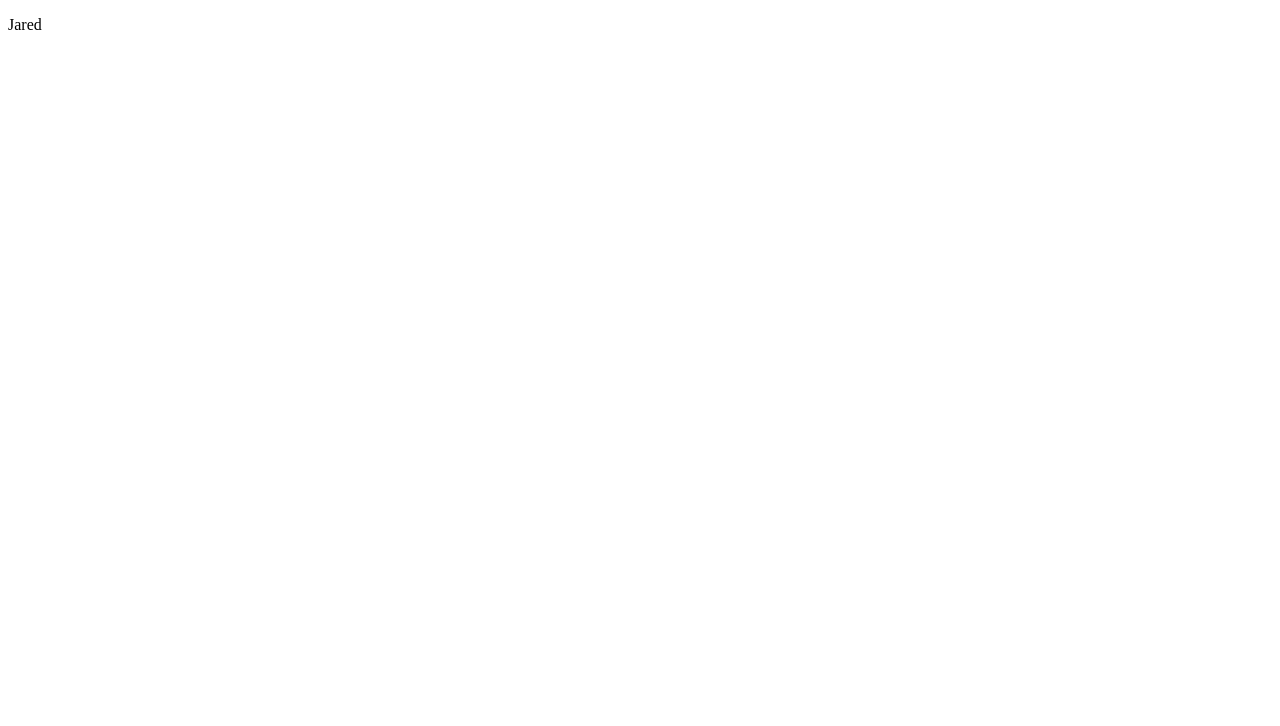
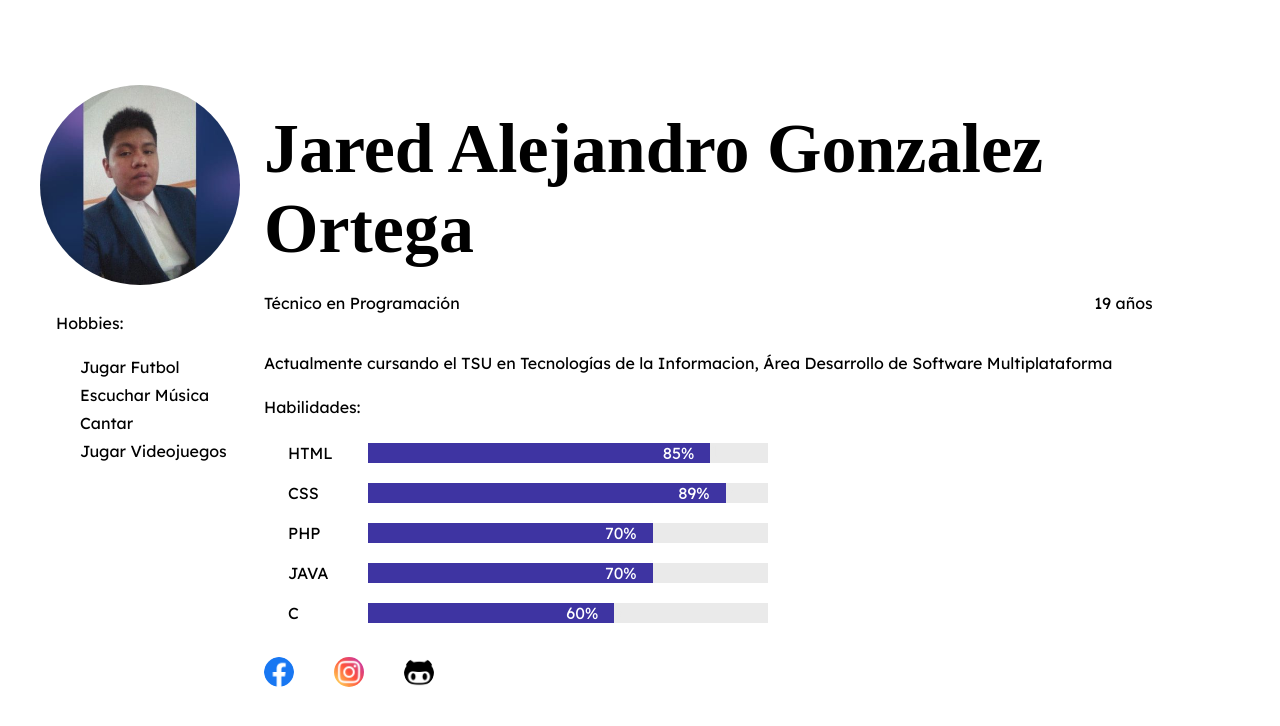
Before and after one commit to aleort09/aleort09.github.io, a plain HTML site: page index.html in a window 1280 px wide. Drawn offline with Linux system fonts and the light colour scheme; a web font is replaced by a local one.

Commit message:
Estructuracion y diseño terminado

```diff
--- /dev/null
+++ b/css/style.css
@@ -0,0 +1,200 @@
+
+@import url('https://fonts.googleapis.com/css2?family=Joti+One&family=Lexend+Deca:wght@100..900&family=Londrina+Solid:wght@100;300;400;900&family=Luckiest+Guy&display=swap');
+@import url('https://fonts.googleapis.com/css2?family=Joti+One&family=Londrina+Solid:wght@100;300;400;900&family=Luckiest+Guy&display=swap');
+body{
+    margin: 0;
+    padding: 0;
+    height: 100vh;
+    display: flex;
+    align-items: center;
+    justify-content: center;
+    box-sizing: border-box;
+}
+.carta{
+    padding: 5vh;
+    width: auto;
+    display: flex;
+    flex-direction: row;
+    height: auto;
+    overflow: auto;
+}
+.carta img{
+    border-radius: 50%;
+    width: 200px;
+    height: 200px;
+}
+.carta .datos{
+    padding: 3vh;
+}
+.nombre{
+    font-size: 70px;
+    margin: 0;
+    font-family: "Londrina Solid";
+    font-weight: 700;
+}
+
+.texto{
+    margin-top: 3vh;
+    font-family: "Lexend Deca";
+}
+
+.texto1{
+    font-family: "Lexend Deca";
+    width: 7vh;
+}
+
+.columnas{
+    display:grid;
+    grid-template-columns: repeat(2, auto);
+    gap: 60%;
+    font-family: "Lexend Deca";
+
+}
+.hobbies{
+    padding-left: 2vh;
+}
+.lista{
+    padding-left: 3vh;
+    display: flex;
+    flex-direction: column;
+    list-style: none;
+}
+.item{
+    font-family: "Lexend Deca";
+    margin-top: 1vh;
+}
+#habilidades{
+    margin-top: 3vh;
+}
+#social{
+    display: flex;
+    flex-direction: row;
+    gap: 5vh;
+    margin-top: 3vh;
+}
+#social .icon{
+    width: 30px;
+    height: 30px;
+}
+.barra{
+    width: 50vh;
+    display: flex;
+    flex-direction: row;
+    height: auto;
+}
+.html{
+    margin-left: 3vh;
+    display: flex;
+    flex-direction: row;
+    align-items: center;
+    gap: 3vh;
+    height: 5vh;
+}
+.css{
+    margin-left: 3vh;
+    display: flex;
+    flex-direction: row;
+    align-items: center;
+    gap: 3vh;
+    height: 5vh;
+}
+.php{
+    margin-left: 3vh;
+    display: flex;
+    flex-direction: row;
+    align-items: center;
+    gap: 3vh;
+    height: 5vh;
+}
+.java{
+    margin-left: 3vh;
+    display: flex;
+    flex-direction: row;
+    align-items: center;
+    gap: 3vh;
+    height: 5vh;
+}
+.c{
+    margin-left: 3vh;
+    display: flex;
+    flex-direction: row;
+    align-items: center;
+    gap: 3vh;
+    height: 5vh;
+}
+.ht{
+    width: 85%;
+    background-color: #3e34a2;
+    color: #fff;
+    display: flex;
+    justify-content:right;
+    padding-right: 2vh;
+    align-items:center;
+    font-family: "Lexend Deca";
+}
+.ht1{
+    width: 15%;
+    color: #eaeaea;
+    background-color:#eaeaea;
+}
+
+.cs{
+    width: 89%;
+    background-color: #3e34a2;
+    color: #fff;
+    display: flex;
+    justify-content:right;
+    padding-right: 2vh;
+    align-items:center;
+    font-family: "Lexend Deca";
+}
+.cs1{
+    width: 11%;
+    color: #eaeaea;
+    background-color:#eaeaea;
+}
+.ph{
+    width: 70%;
+    background-color: #3e34a2;
+    color: #fff;
+    display: flex;
+    justify-content:right;
+    padding-right: 2vh;
+    align-items:center;
+    font-family: "Lexend Deca";
+}
+.ph1{
+    width: 30%;
+    color: #eaeaea;
+    background-color:#eaeaea;
+}
+.ja{
+    width: 70%;
+    background-color: #3e34a2;
+    color: #fff;
+    display: flex;
+    justify-content:right;
+    padding-right: 2vh;
+    align-items:center;
+    font-family: "Lexend Deca";
+}
+.ja1{
+    width: 30%;
+    color: #eaeaea;
+    background-color:#eaeaea;
+}
+.c1{
+    width: 60%;
+    background-color: #3e34a2;
+    color: #fff;
+    display: flex;
+    justify-content:right;
+    padding-right: 2vh;
+    align-items:center;
+    font-family: "Lexend Deca";
+}
+.c11{
+    width: 40%;
+    color: #eaeaea;
+    background-color:#eaeaea;
+}
--- a/index.html
+++ b/index.html
@@ -1,11 +1,82 @@
 <!DOCTYPE html>
-<html lang="en">
+<html lang="es">
+
 <head>
     <meta charset="UTF-8">
     <meta name="viewport" content="width=device-width, initial-scale=1.0">
-    <title>Document</title>
+    <title>Perfil Jared</title>
+    <link rel="stylesheet" type="text/css" href="css/style.css">
 </head>
+
 <body>
-    <p>Jared</p>
+    <div class="carta">
+        <div id="hob">
+            <img src="src/perfil.jpg" alt="jared">
+            <div class="hobbies">
+                <p class="texto">Hobbies:</p>
+                <ul class="lista">
+                    <li class="item">Jugar Futbol</li>
+                    <li class="item">Escuchar Música</li>
+                    <li class="item">Cantar</li>
+                    <li class="item">Jugar Videojuegos</li>
+                </ul>
+            </div>
+        </div>
+        <div class="datos">
+            <p class="nombre">Jared Alejandro Gonzalez Ortega</p>
+            <div class="columnas">
+                <p class="texto">Técnico en Programación</p>
+                <p class="texto">19 años</p>
+            </div>
+            <p class="texto">Actualmente cursando el TSU en Tecnologías de la Informacion, Área
+                Desarrollo de Software Multiplataforma</p>
+            <div id="habilidades">
+                <p class="texto">Habilidades: </p>
+                <div class="html">
+                    <p class="texto1">HTML</p>
+                    <div class="barra">
+                        <p class="ht">85%</p>
+                        <p class="ht1">1</p>
+                    </div>
+                </div>
+                <div class="css">
+                    <p class="texto1">CSS</p>
+                    <div class="barra">
+                        <p class="cs">89%</p>
+                        <p class="cs1">2</p>
+                    </div>
+                </div>
+                <div class="php">
+                    <p class="texto1">PHP</p>
+                    <div class="barra">
+                        <p class="ph">70%</p>
+                        <p class="ph1">3</p>
+                    </div>
+                </div>
+                <div class="java">
+                    <p class="texto1">JAVA</p>
+                    <div class="barra">
+                        <p class="ja">70%</p>
+                        <p class="ja1">4</p>
+                    </div>
+                </div>
+                <div class="c">
+                    <p class="texto1">C</p>
+                    <div class="barra">
+                        <p class="c1">60%</p>
+                        <p class="c11">5</p>
+                    </div>
+                </div>
+            </div>
+            <div id="social">
+                <a href="https://www.facebook.com/jaredalejandro.gonzalezortega"><img src="src/facebook.png"
+                        class="icon"></a>
+                <a href="https://www.instagram.com/aleort_09.jared/?hl=es"><img src="src/instagram.png"
+                        class="icon"></a>
+                <a href="https://github.com/aleort09"><img src="src/github.png" class="icon"></a>
+            </div>
+        </div>
+    </div>
 </body>
+
 </html>
```
Also changed, not shown: src/facebook.png (added), src/github.png (added), src/instagram.png (added), src/perfil.jpg (added), 1 other file.
